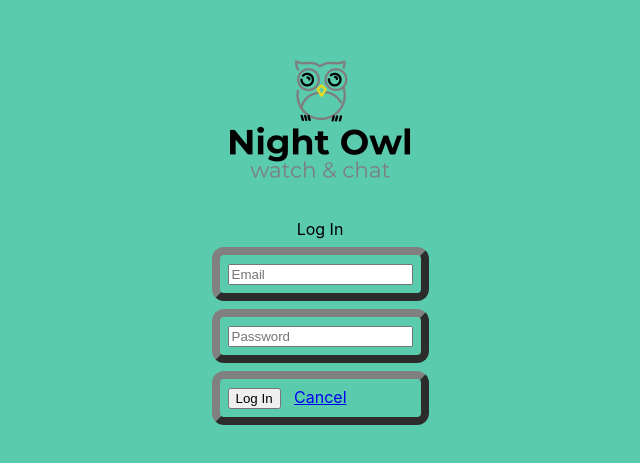
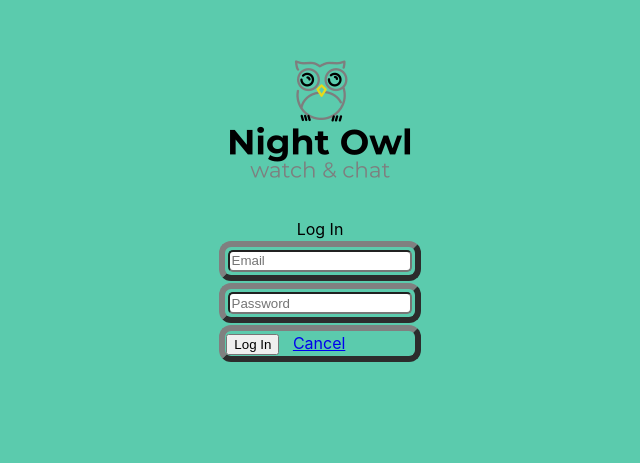
Before and after one commit to brianjkelly/night-owl, a React (Create React App) app: page /login in a window 1280 px wide. Shown: the part 281-744 px from the top of the page, without its empty margins (320-960 px from the left). Built offline with nearby package versions, Linux system fonts and the light colour scheme.

Commit message:
buttons styles

```diff
--- a/src/pages/LoginPage/LoginPage.css
+++ b/src/pages/LoginPage/LoginPage.css
@@ -7,9 +7,15 @@
   }
 
   .col-sm-12 {
-    border: 0.5rem outset grey;
+    border: 0.4rem outset grey;
     border-radius: 12px;
-    margin: 0.5rem;
-    padding: 0.5rem;
-    outline-offset: 0.5rem;
+    margin: 0.1rem;
+    padding: 0.1rem;
+    outline-offset: 0.1rem;
   }
+
+  .form-control {
+    border-radius: 5px;
+    margin: 0.1rem;
+    padding: 0.1rem;
+  }
```
